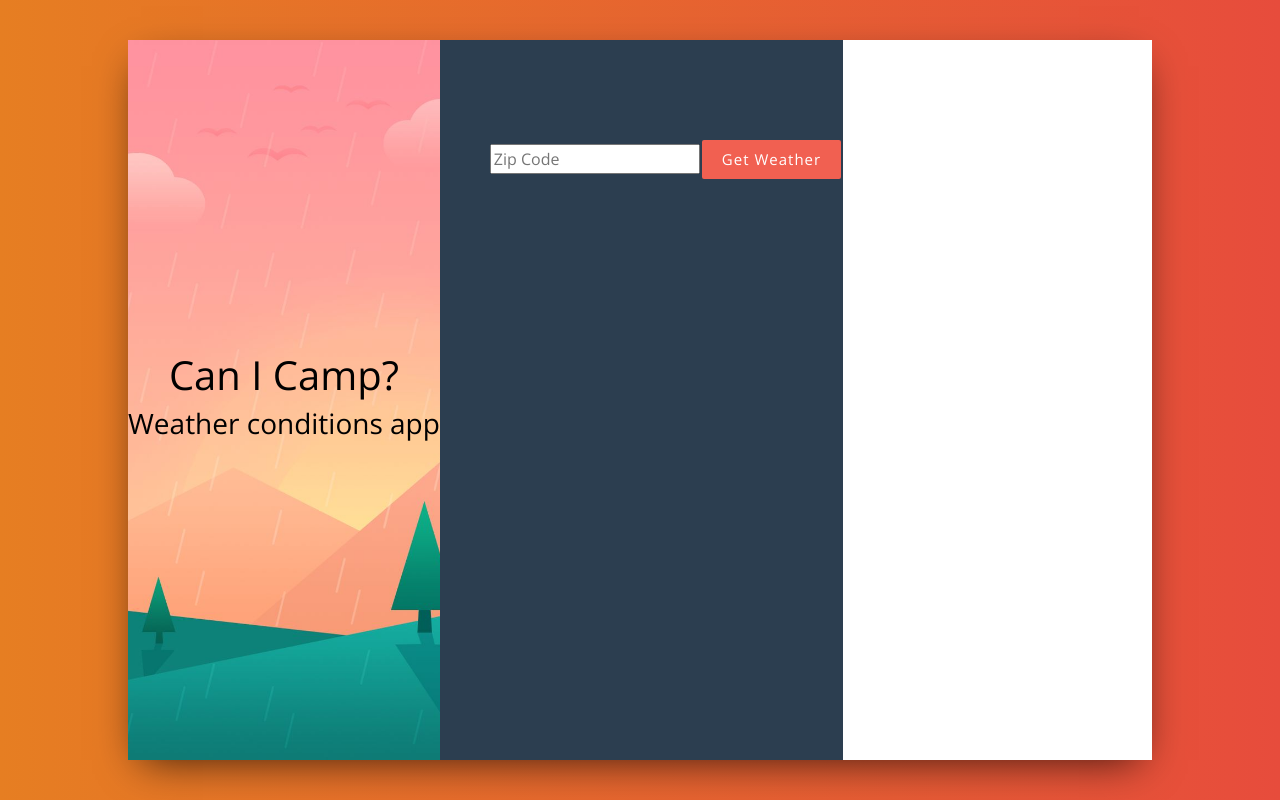
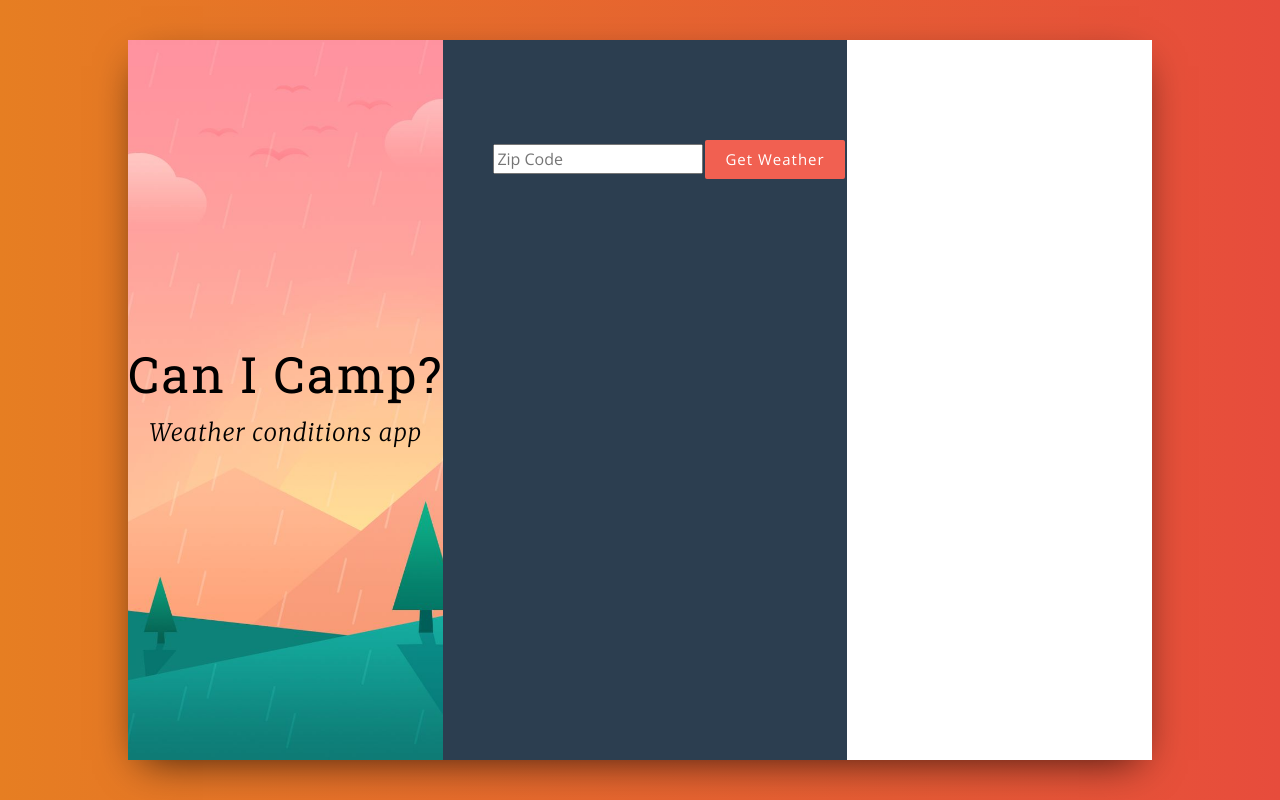
Before and after one commit to morgancostigan/React-Weather-App, a React (Create React App) app: page / in a window 1280 px wide. Built offline with nearby package versions, Linux system fonts and the light colour scheme.

Commit message:
styles title component

```diff
--- a/src/components/Title.js
+++ b/src/components/Title.js
@@ -2,8 +2,8 @@ import React from "react"
 
 const Title = () => (
     <div>
-        <h1>Can I Camp?</h1>
-        <h3>Weather conditions app</h3>
+        <h1 className="title-container__title">Can I Camp?</h1>
+        <h4 className="title-container__subtitle">Weather conditions app</h4>
     </div>
 )
 
```
